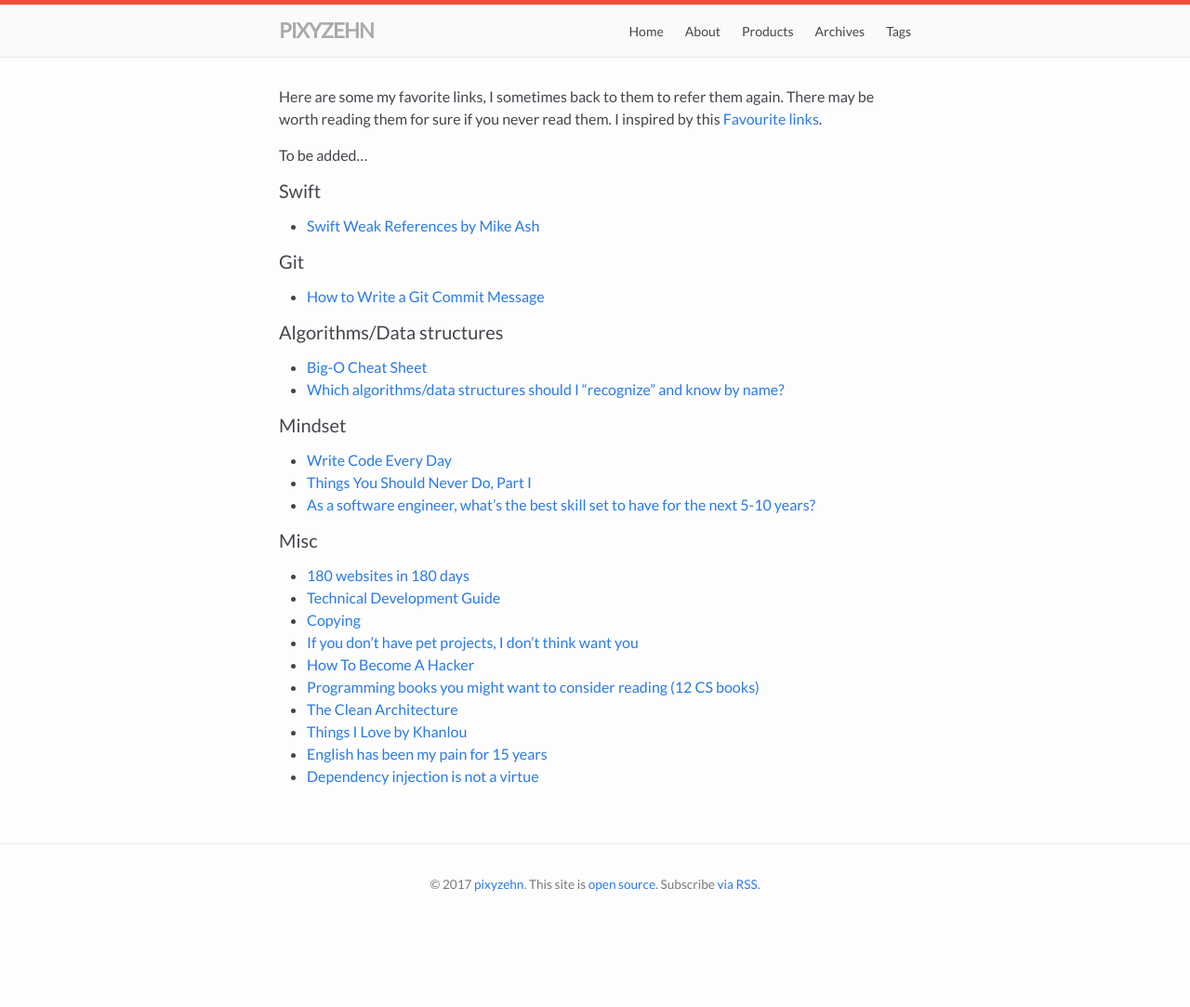
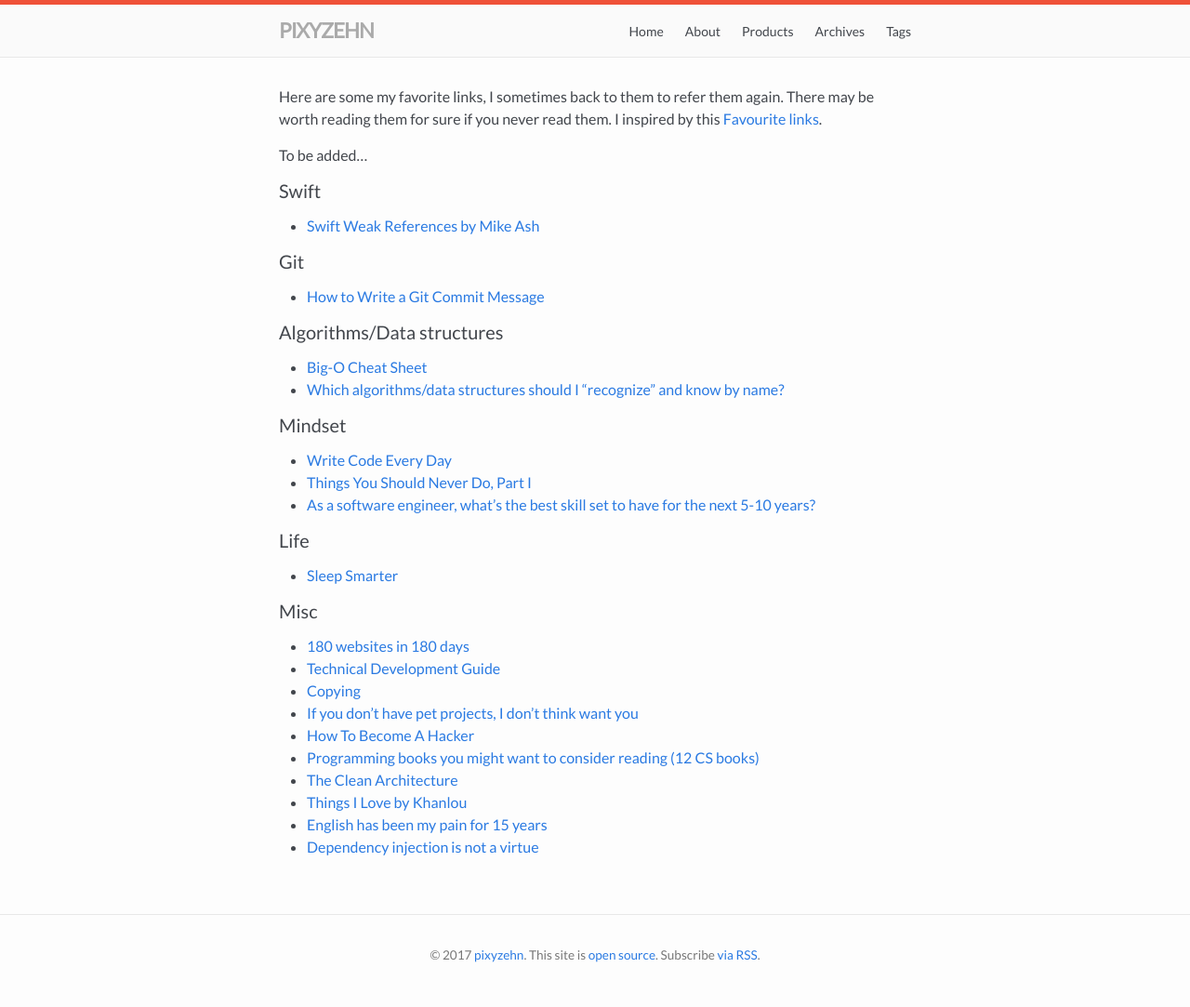
Before and after one commit to pixyzehn/pixyzehn.com, a Jekyll site: the page built from pages/links.md, in a window 1280 px wide. Shown: the whole page at 93% size. Built offline with Jekyll 4.4.1, drawn with Linux system fonts in a browser that asks for light colours; before the commit the page ends 1007 px from its top, so only the background shows below that.

Commit message:
Update links

```diff
--- a/pages/links.md
+++ b/pages/links.md
@@ -23,6 +23,9 @@ To be added...
 - [Things You Should Never Do, Part I](https://www.joelonsoftware.com/2000/04/06/things-you-should-never-do-part-i/)
 - [As a software engineer, what's the best skill set to have for the next 5-10 years?](http://brianknapp.me/software-engineer-best-skill/)
 
+#### Life
+- [Sleep Smarter](http://radex.io/books/sleep-smarter/)
+
 #### Misc
 - [180 websites in 180 days](https://jenniferdewalt.com/)
 - [Technical Development Guide](https://www.google.com/about/careers/students/guide-to-technical-development.html)
```
